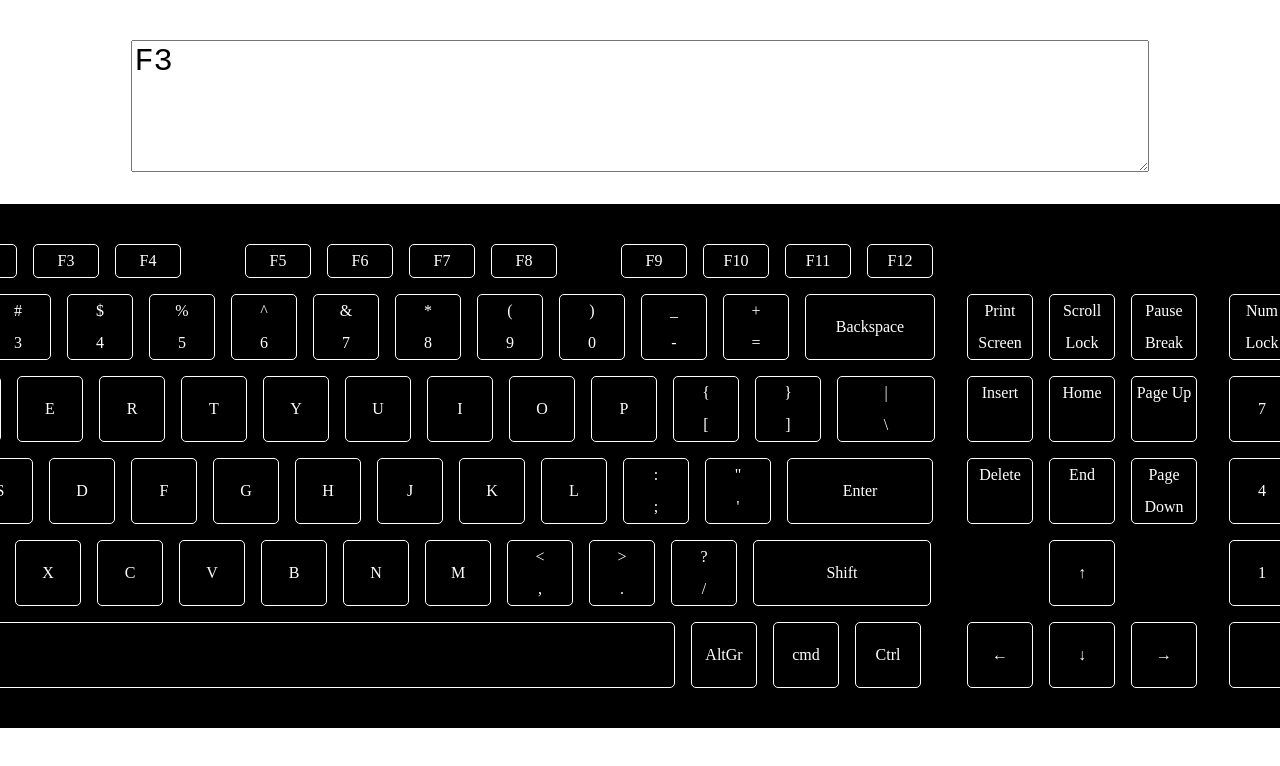
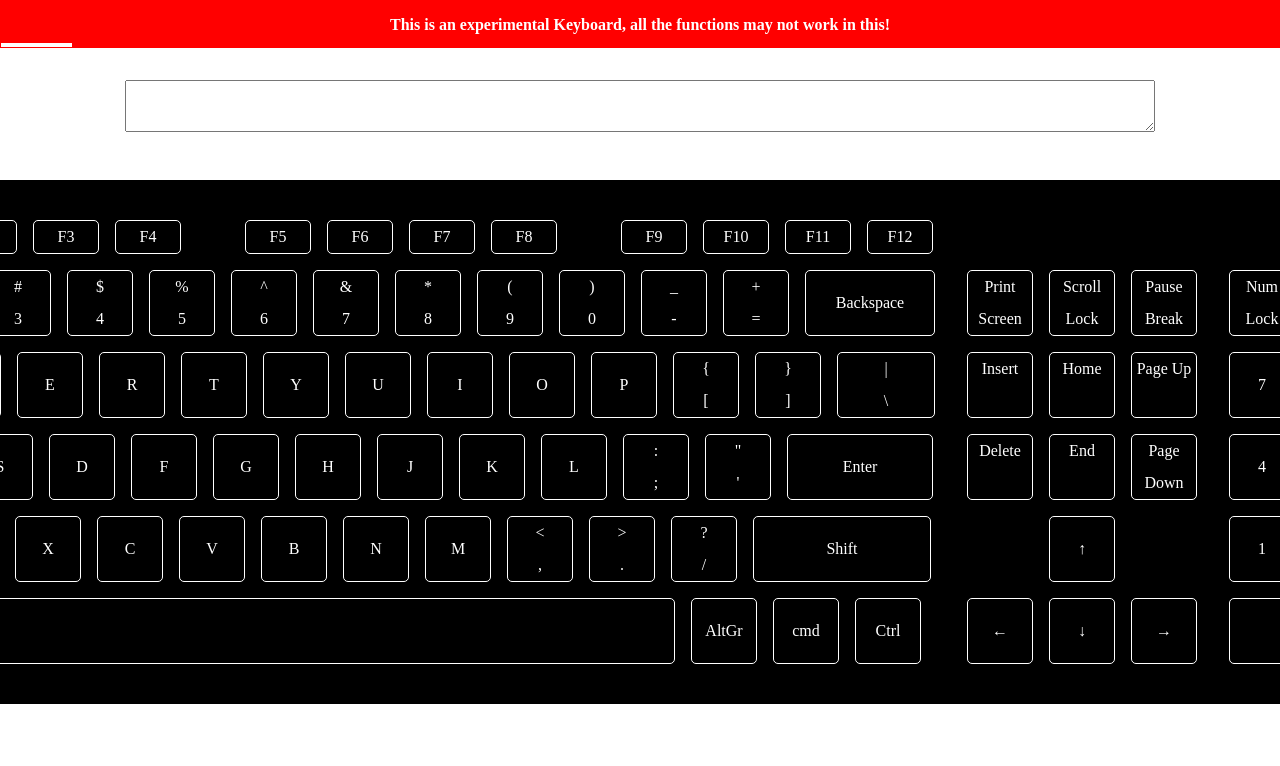
Before and after one commit to sriram23/vanilla-keyboard, a plain HTML site: page index.html in a window 1280 px wide. Both pictures are taken after a click on the element "F3". Shown: the top 766 px of the page. Drawn offline with Linux system fonts and the light colour scheme.

Commit message:
Added toast, that is to be shown when functional buttons are cliked

```diff
--- a/index.html
+++ b/index.html
@@ -4,6 +4,10 @@
     <link rel="stylesheet" href="./styles/index.css" />
   </head>
   <body>
+    <div id="error">
+      <div>This is an experimental Keyboard, all the functions may not work in this!</div>
+      <div id="indicator"></div>
+    </div>
     <textarea id="text-area" focus></textarea>
     <div class="keyboard-container">
       <div class="prim-container">
--- a/index.js
+++ b/index.js
@@ -17,12 +17,38 @@ import {
   NUM_ROW_3,
   NUM_ROW_4,
 } from "./keys.js";
-
-
-const inputField = document.getElementById('text-area');
-
+let interval;
+let timeout;
 function onDivClick(key) {
-  document.getElementById('text-area').value += key.value;
+  // Only characters are to be printed and rest of functional keys are to be ignored.
+  if (
+    (key.key >= 48 && key.key <= 57) ||
+    (key.key >= 65 && key.key <= 90) ||
+    (key.key >= 96 && key.key <= 111) ||
+    (key.key >= 186 && key.key <= 192) ||
+    (key.key >= 219 && key.key <= 222)
+  ) {
+    document.getElementById("text-area").value += key.value;
+  } else {
+    // To restart the transition timer
+    clearInterval(interval);
+    clearTimeout(timeout);
+    // Show the message that it's experimental and not every key in the keyboard will work.
+    let width = 100;
+    document.getElementById("error").style.opacity = 1;
+    // Toast indicator
+    interval = setInterval(() => {
+      if (width >= 0) {
+        document.getElementById("indicator").style.width = `${width}%`;
+        width--;
+      }
+    }, 29);
+    // After 3seconds timeout, the toast will disappear.
+    timeout = setTimeout(() => {
+      document.getElementById("error").style.opacity = 0;
+      document.getElementById("indicator").style.width = "100%";
+    }, 3000);
+  }
 }
 
 document.addEventListener("keydown", (event) => {
--- a/styles/index.css
+++ b/styles/index.css
@@ -11,6 +11,24 @@ body {
     align-items: center;
     height: 90vh;
     padding: unset;
+    margin: unset;
+}
+#error {
+    background: red;
+    color: white;
+    opacity: 0;
+    width: 100%;
+    padding: 1rem 1rem 0 1rem;
+    text-align: center;
+    font-weight: bold;
+}
+#indicator {
+    height: 0.25rem;
+    margin-top: 0.5rem;
+    background: white;
+    border: 1px solid red;
+    width: 100%;
+    transition: width 0.1s ease;
 }
 #text-area {
     width: 80%;
@@ -24,6 +42,7 @@ body {
     display: flex;
     padding: 2rem;
     border-radius: 1rem;
+    margin: 1rem;
 }
 
 .control-section {
```
